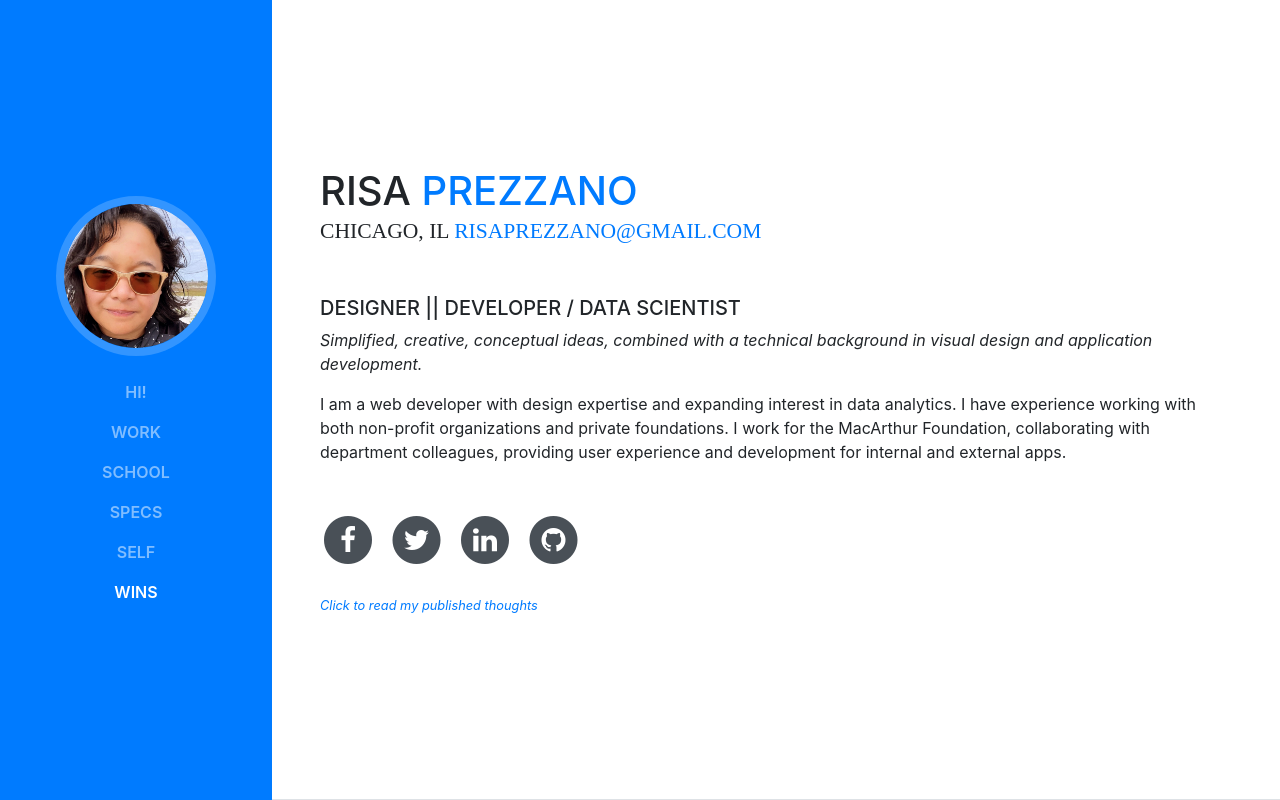
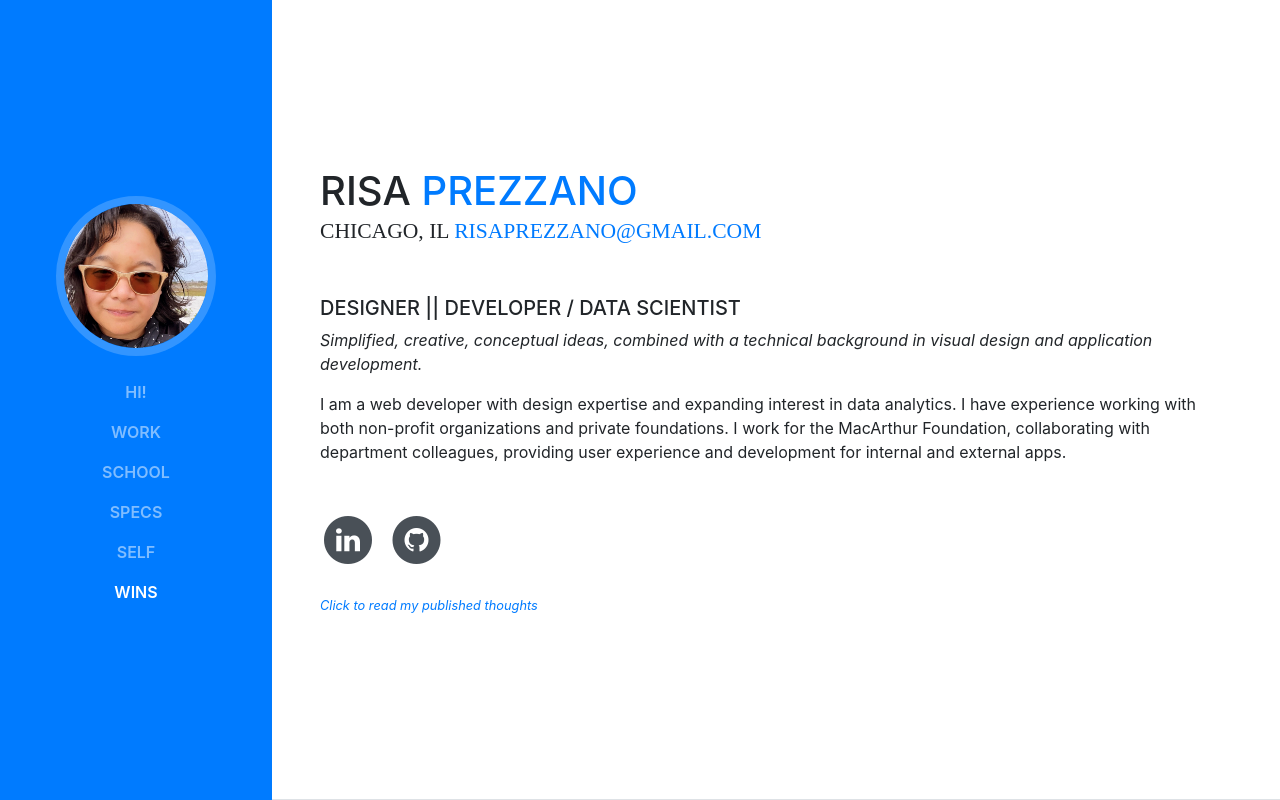
Before and after one commit to risatino/cv, a website with bundled scripts: page index.html in a window 1280 px wide. Shown: the top 800 px of the page. Built offline with nearby package versions, Linux system fonts and the light colour scheme; a web font is replaced by a local one.

Commit message:
Update index.html

```diff
--- a/index.html
+++ b/index.html
@@ -77,22 +77,6 @@
           <p><em>Simplified, creative, conceptual ideas, combined with a technical background in visual design and application development.</em></p>
           <p class="mb-5">I am a web developer with design expertise and expanding interest in data analytics. I have experience working with both non-profit organizations and private foundations. I work for the MacArthur Foundation, collaborating with department colleagues, providing user experience and development for internal and external apps.</p>
           <ul class="list-inline list-social-icons mb-0">
-            <li class="list-inline-item">
-              <a href="https://facebook.com/risatino" target="_blank">
-                <span class="fa-stack fa-lg">
-                  <i class="fa fa-circle fa-stack-2x"></i>
-                  <i class="fa fa-facebook fa-stack-1x fa-inverse"></i>
-                </span>
-              </a>
-            </li>
-            <li class="list-inline-item">
-              <a href="https://twitter.com/risatino" target="_blank">
-                <span class="fa-stack fa-lg">
-                  <i class="fa fa-circle fa-stack-2x"></i>
-                  <i class="fa fa-twitter fa-stack-1x fa-inverse"></i>
-                </span>
-              </a>
-            </li>
             <li class="list-inline-item">
               <a href="https://linkedin.com/in/rprezzano" target="_blank">
                 <span class="fa-stack fa-lg">
```
